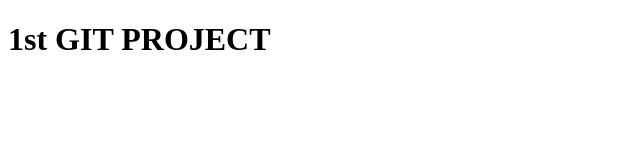
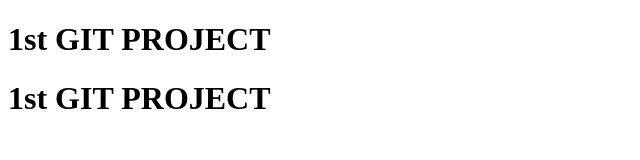
Before and after one commit to devopsskills/mygitproject, a plain HTML site: page index.html in a window 1280 px wide. Shown: the whole page, without its empty margins (0-640 px from the left). Drawn offline with Linux system fonts and the light colour scheme.

Commit message:
Update index.html

```diff
--- a/index.html
+++ b/index.html
@@ -5,6 +5,7 @@
 
 <body>
 <h1> 1st GIT PROJECT</h1>
+ <h1> 1st GIT PROJECT</h1>
 
 </body>
 </html>
```
